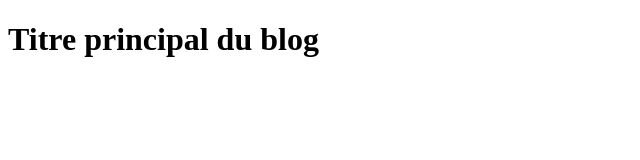
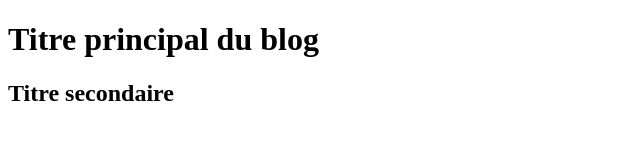
Before and after one commit to pierre-alexandre-detollenaere/Exercice_Blog, a plain HTML site: page index.html in a window 1280 px wide. Shown: the whole page, without its empty margins (0-640 px from the left). Drawn offline with Linux system fonts and the light colour scheme.

Commit message:
ajout titre secondaire

```diff
--- a/index.html
+++ b/index.html
@@ -8,5 +8,6 @@
 </head>
 <body>
     <h1>Titre principal du blog</h1>
+    <h2> Titre secondaire</h2>
 </body>
 </html>
```
